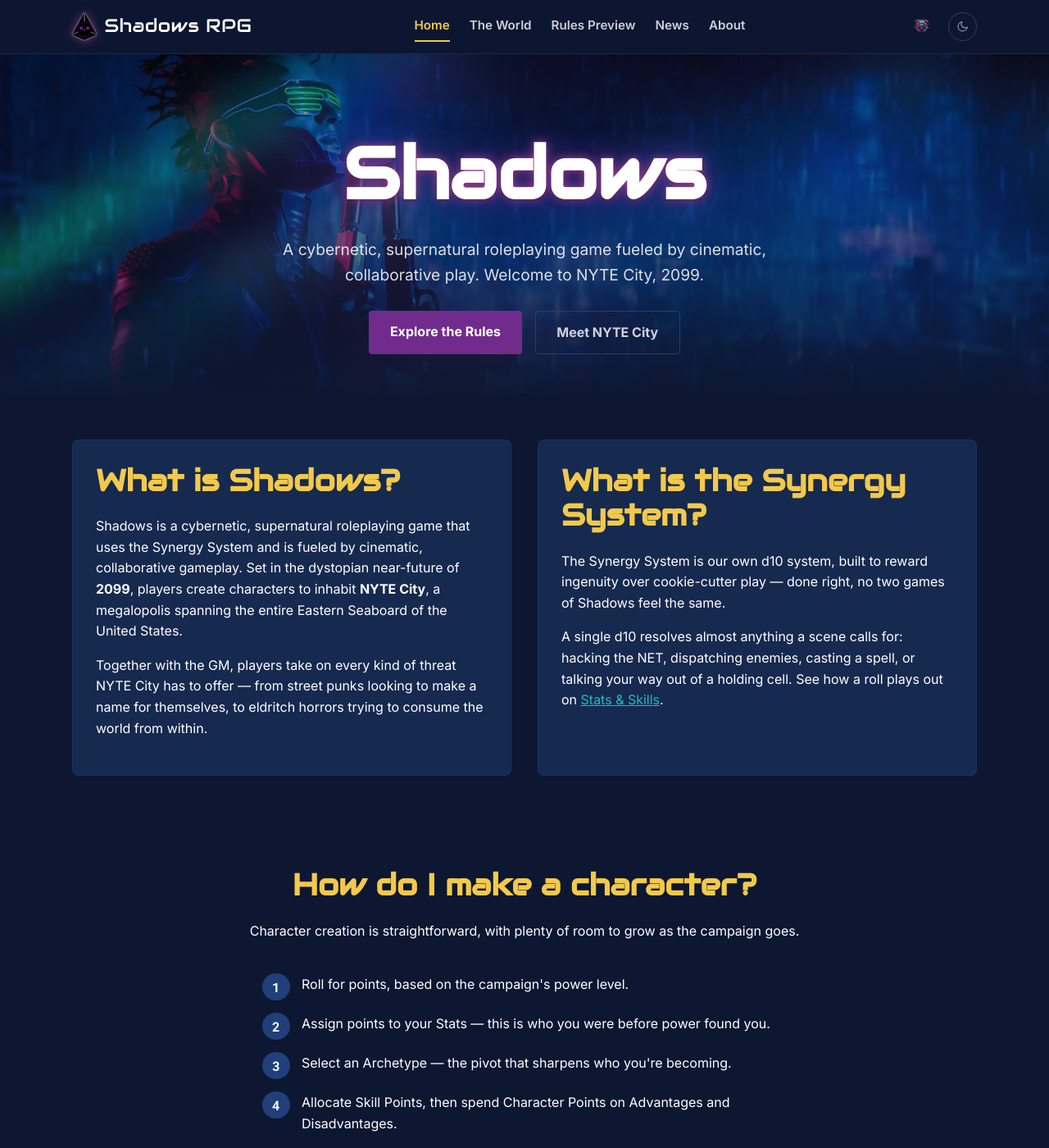
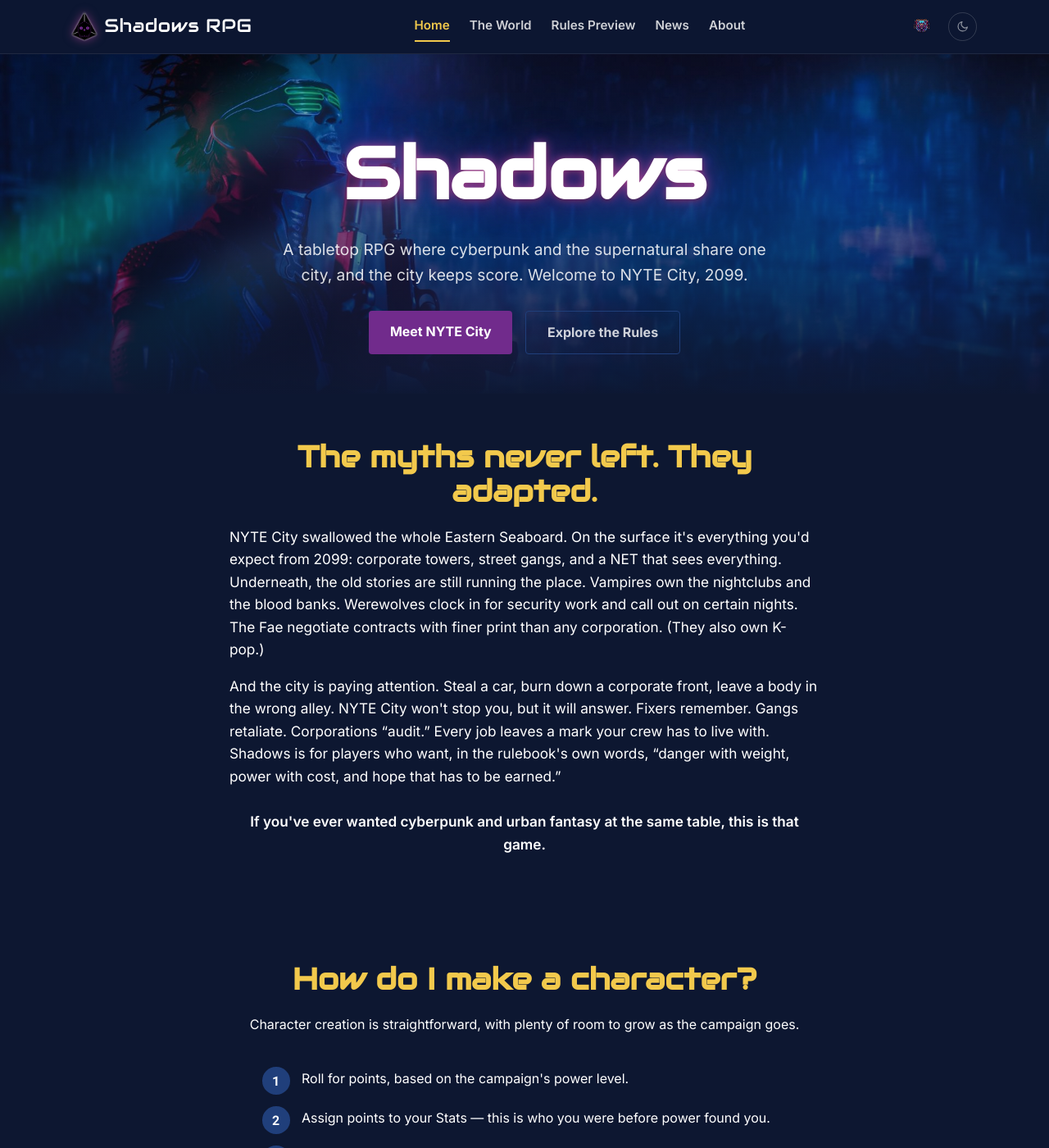
Before and after one commit to kazamuki/Shadows-RPG-Site, a Jekyll site: the page built from index.html, in a window 1280 px wide and 1400 px high. Shown: the whole window at 82% size. Built offline with Jekyll 4.4.1, drawn with Linux system fonts in a browser that asks for light colours; some of the changed text lies outside the part shown.

Commit message:
Messaging plan Session 3: Home, part 1: the hook
New hero line (D5) with Meet NYTE City as the primary button, the two
intro cards merged into one pitch section ending on the unnamed
comparison line (D4), Synergy copy moved into the Core Rulebook intro,
and Home's link-preview description rewritten. Copy approved in
content/drafts/home-hook.md; plan, CLAUDE.md, and changelog updated.

Co-Authored-By: Claude Opus 5.5 <noreply@anthropic.com>

```diff
--- a/assets/css/theme.css
+++ b/assets/css/theme.css
@@ -451,6 +451,16 @@ main { display: block; }
    characters per line on desktop, well past comfortable reading length;
    this keeps them around 80-90 while grids inside still get two columns. */
 .section--reading { max-width: 48rem; }
+
+/* Home's pitch: the section right under the hero */
+.home-pitch h2 { text-align: center; margin-bottom: 1.25rem; }
+.home-pitch p { font-size: 1.075rem; }
+.home-pitch .home-pitch-compare {
+  text-align: center;
+  font-weight: 600;
+  color: var(--text-primary);
+  margin-top: 1.75rem;
+}
 
 .rules-crumb {
   display: flex;
--- a/index.html
+++ b/index.html
@@ -1,51 +1,42 @@
 ---
 title: Home
 description: >-
-  Shadows is a cybernetic, supernatural roleplaying game set in NYTE City, 2099. Explore the
-  Synergy System, meet the Archetypes, and follow the Core Rulebook's progress.
+  Shadows is a tabletop RPG where cyberpunk and the supernatural share one city: NYTE City,
+  2099. Vampires run the nightclubs, corporations run everything else, and the city remembers
+  what you do.
 ---
 
 <section class="hero" style="background-image: linear-gradient(180deg, rgba(13,23,49,0.25) 0%, rgba(13,23,49,0.6) 60%, rgba(13,23,49,0.98) 100%), url('{{ "/assets/img/hero-background.jpg" | relative_url }}');">
   <h1 class="hero-title">Shadows</h1>
   <p class="hero-tagline">
-    A cybernetic, supernatural roleplaying game fueled by cinematic, collaborative play.
-    Welcome to NYTE City, 2099.
+    A tabletop RPG where cyberpunk and the supernatural share one city, and the city keeps
+    score. Welcome to NYTE City, 2099.
   </p>
   <div class="button-row">
-    <a class="btn btn--primary" href="{{ '/rules/' | relative_url }}">Explore the Rules</a>
-    <a class="btn btn--ghost" href="{{ '/world/' | relative_url }}">Meet NYTE City</a>
+    <a class="btn btn--primary" href="{{ '/world/' | relative_url }}">Meet NYTE City</a>
+    <a class="btn btn--ghost" href="{{ '/rules/' | relative_url }}">Explore the Rules</a>
   </div>
 </section>
 
-<section class="section">
-  <div class="feature-grid">
-    <div class="feature-card">
-      <h2>What is Shadows?</h2>
-      <p>
-        Shadows is a cybernetic, supernatural roleplaying game that uses the Synergy System and
-        is fueled by cinematic, collaborative gameplay. Set in the dystopian near-future of
-        <strong>2099</strong>, players create characters to inhabit <strong>NYTE City</strong>, a
-        megalopolis spanning the entire Eastern Seaboard of the United States.
-      </p>
-      <p>
-        Together with the GM, players take on every kind of threat NYTE City has to offer —
-        from street punks looking to make a name for themselves, to eldritch horrors trying to
-        consume the world from within.
-      </p>
-    </div>
-    <div class="feature-card">
-      <h2>What is the Synergy System?</h2>
-      <p>
-        The Synergy System is our own d10 system, built to reward ingenuity over
-        cookie-cutter play — done right, no two games of Shadows feel the same.
-      </p>
-      <p>
-        A single d10 resolves almost anything a scene calls for: hacking the NET, dispatching
-        enemies, casting a spell, or talking your way out of a holding cell. See how a roll plays
-        out on <a href="{{ '/rules/stats-and-skills/' | relative_url }}">Stats &amp; Skills</a>.
-      </p>
-    </div>
-  </div>
+<section class="section section--reading home-pitch">
+  <h2>The myths never left. They adapted.</h2>
+  <p>
+    NYTE City swallowed the whole Eastern Seaboard. On the surface it's everything you'd expect
+    from 2099: corporate towers, street gangs, and a NET that sees everything. Underneath, the
+    old stories are still running the place. Vampires own the nightclubs and the blood banks.
+    Werewolves clock in for security work and call out on certain nights. The Fae negotiate
+    contracts with finer print than any corporation. (They also own K-pop.)
+  </p>
+  <p>
+    And the city is paying attention. Steal a car, burn down a corporate front, leave a body in
+    the wrong alley. NYTE City won't stop you, but it will answer. Fixers remember. Gangs
+    retaliate. Corporations &ldquo;audit.&rdquo; Every job leaves a mark your crew has to live
+    with. Shadows is for players who want, in the rulebook's own words, &ldquo;danger with
+    weight, power with cost, and hope that has to be earned.&rdquo;
+  </p>
+  <p class="home-pitch-compare">
+    If you've ever wanted cyberpunk and urban fantasy at the same table, this is that game.
+  </p>
 </section>
 
 <section class="section">
@@ -70,10 +61,11 @@ description: >-
   <div class="section-intro">
     <h2>Core Rulebook</h2>
     <p>
-      The Shadows CRB is in active, ongoing development, chapter by chapter. Jump into any
-      section below for a real preview, or become a
-      <a href="{{ site.social.patreon }}">Patron</a> to see more in-depth previews as they're
-      written.
+      Shadows runs on the Synergy System, our own d10 system. One die resolves almost anything a
+      scene throws at you: hacking the NET, dropping a threat, casting a spell, or talking your
+      way out of a holding cell. The rulebook is being written chapter by chapter; jump into any
+      section below for a preview, or
+      <a href="{{ site.social.patreon }}">follow on Patreon</a> for deeper previews as they land.
     </p>
   </div>
   <div class="rules-grid rules-grid--home">
```
Also changed, not shown: CLAUDE.md (+17 -0 lines), changelog/index.html (+9 -0 lines), content/drafts/home-hook.md (added, +75 -0 lines), content/messaging-plan.md (+11 -6 lines).
